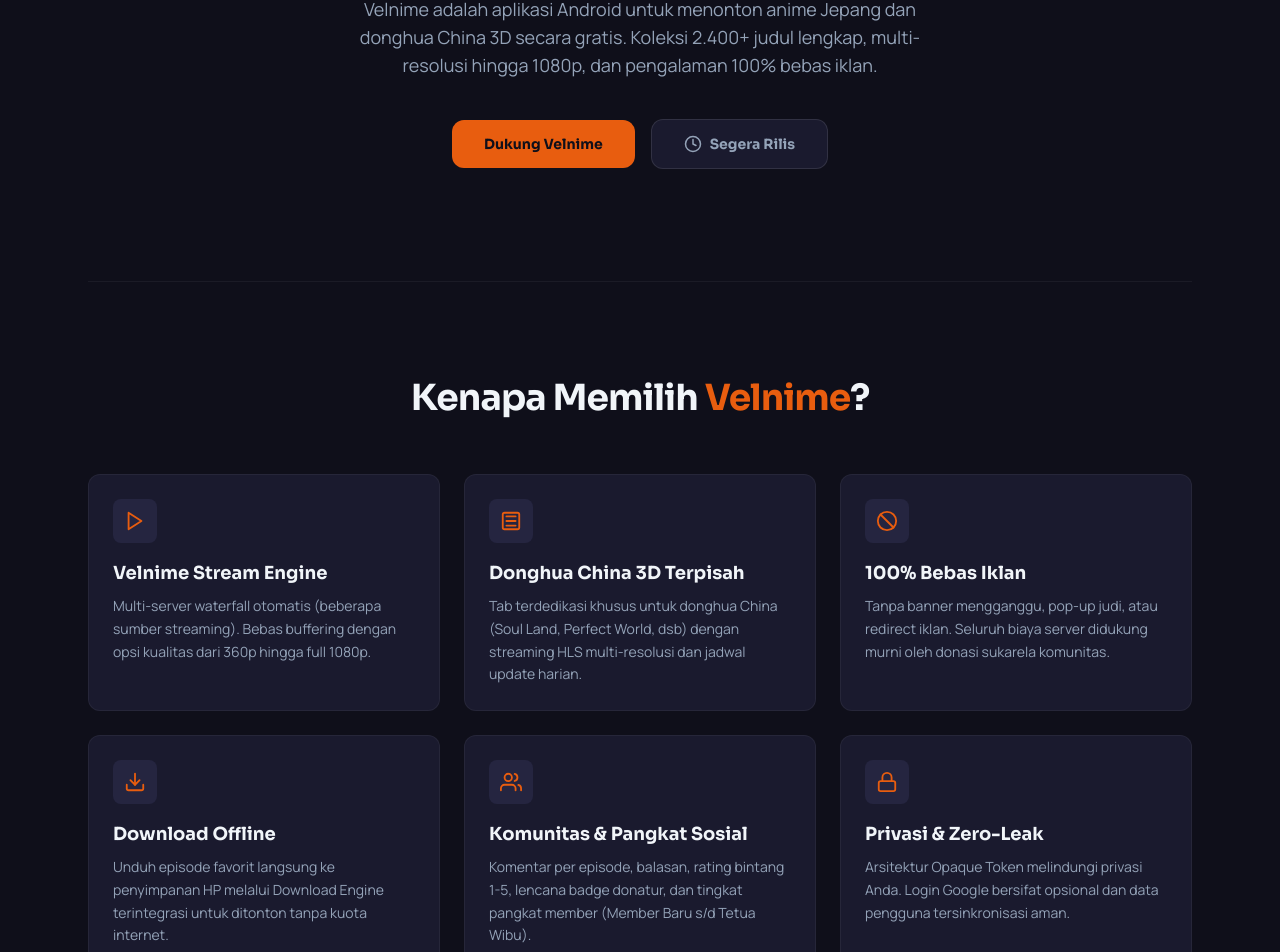
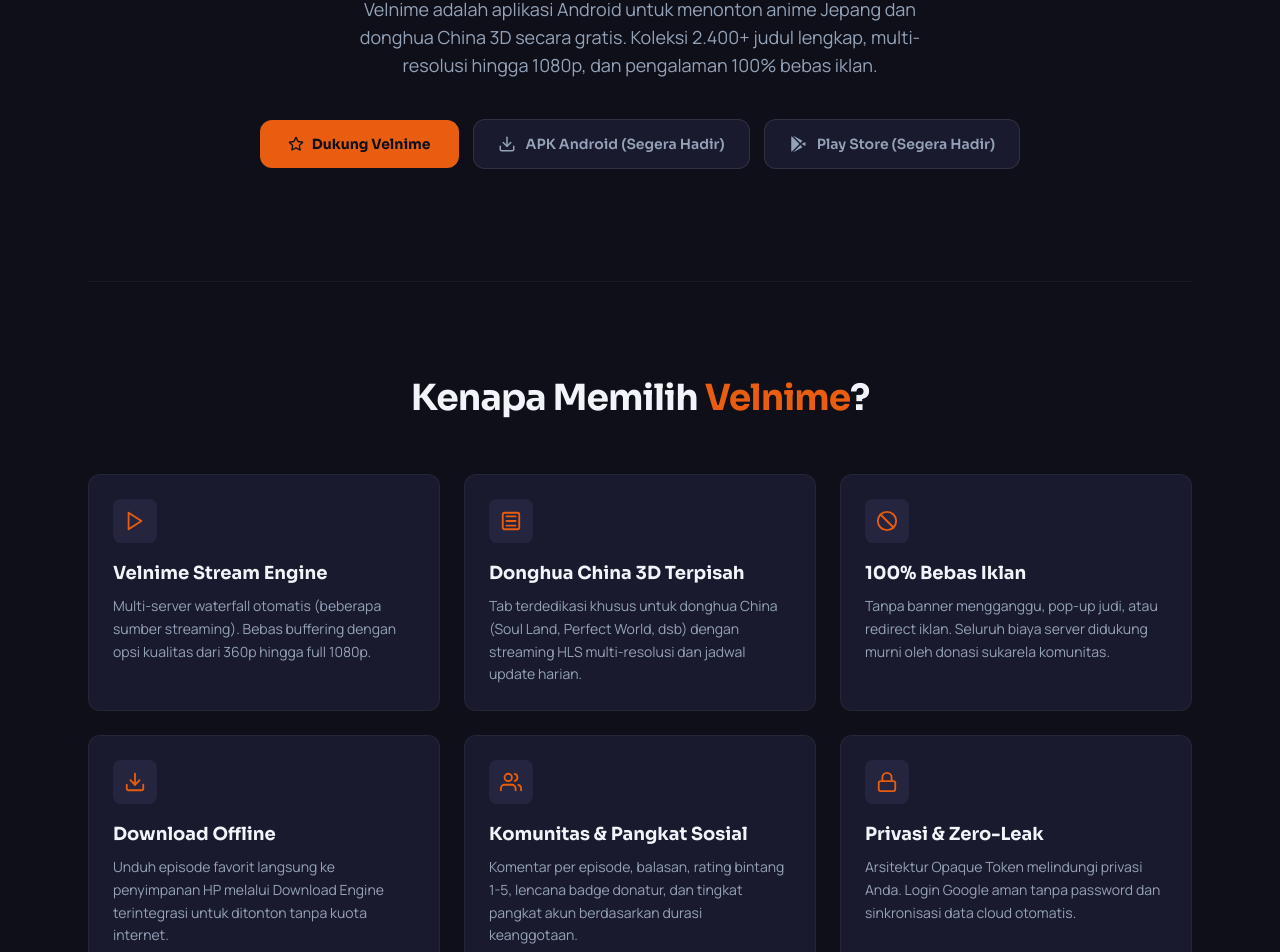
Before and after one commit to Curzyori/velnime, a Next.js app: page / in a window 1280 px wide. Shown: the part 380-1332 px from the top of the page. Built offline with nearby package versions, Linux system fonts and the light colour scheme; no server answers.

Commit message:
feat(home): add dual upcoming badges for APK and Play Store

```diff
--- a/app/(home)/page.tsx
+++ b/app/(home)/page.tsx
@@ -12,7 +12,7 @@
             <svg width="14" height="14" viewBox="0 0 24 24" fill="none" stroke="currentColor" strokeWidth="2" strokeLinecap="round" strokeLinejoin="round"><circle cx="12" cy="12" r="10"/><path d="m9 12 2 2 4-4"/></svg>
             Gratis · Bebas Iklan · Tanpa Sensor
           </span>
-          <h1 className="font-display max-w-3xl text-4xl font-bold leading-[1.05] tracking-tighter sm:text-6xl text-ink">
+          <h1 className="font-display max-w-3xl text-4xl font-bold leading-[1.05] tracking-tighter text-ink sm:text-6xl">
             Streaming anime &amp; donghua,
             <span className="text-accent"> tanpa gangguan.</span>
           </h1>
@@ -21,28 +21,43 @@
             Koleksi 2.400+ judul lengkap, multi-resolusi hingga 1080p, dan pengalaman 100% bebas iklan.
           </p>
 
-          <div className="mt-10 flex flex-col items-center gap-4 sm:flex-row">
+          {/* Action Buttons: Dukung + Segera Hadir APK & Play Store */}
+          <div className="mt-10 flex flex-col items-center justify-center gap-3.5 sm:flex-row">
             <Link
               href="/donate"
-              className="inline-flex min-h-12 items-center gap-2 rounded-xl bg-accent px-8 py-3.5 font-display text-sm font-bold text-canvas transition-transform duration-200 hover:scale-[1.02] active:scale-[0.98]"
+              className="inline-flex min-h-12 w-full sm:w-auto items-center justify-center gap-2 rounded-xl bg-accent px-7 py-3.5 font-display text-sm font-bold text-canvas transition-transform duration-200 hover:scale-[1.02] active:scale-[0.98]"
             >
-              Dukung Velnime
+              <svg width="16" height="16" viewBox="0 0 24 24" fill="none" stroke="currentColor" strokeWidth="2" strokeLinecap="round" strokeLinejoin="round"><polygon points="12 2 15.09 8.26 22 9.27 17 14.14 18.18 21.02 12 17.77 5.82 21.02 7 14.14 2 9.27 8.91 8.26 12 2"/></svg>
+              <span>Dukung Velnime</span>
             </Link>
+
+            {/* APK Android — Segera Hadir */}
             <span
-              className="inline-flex min-h-12 items-center gap-2 rounded-xl border border-white/10 bg-surface px-8 py-3.5 font-display text-sm font-bold text-inkDim cursor-not-allowed"
-              title="Aplikasi sedang dalam tahap persiapan akhir rilis"
+              className="inline-flex min-h-12 w-full sm:w-auto items-center justify-center gap-2.5 rounded-xl border border-white/10 bg-surface px-6 py-3.5 font-display text-sm font-semibold text-inkDim cursor-not-allowed"
+              title="Paket APK Android segera dirilis resmi"
             >
-              <svg width="18" height="18" viewBox="0 0 24 24" fill="none" stroke="currentColor" strokeWidth="2" strokeLinecap="round" strokeLinejoin="round"><circle cx="12" cy="12" r="10"/><polyline points="12 6 12 12 16 14"/></svg>
-              <span>Segera Rilis</span>
+              <svg width="18" height="18" viewBox="0 0 24 24" fill="none" stroke="currentColor" strokeWidth="2" strokeLinecap="round" strokeLinejoin="round"><path d="M21 15v4a2 2 0 0 1-2 2H5a2 2 0 0 1-2-2v-4"/><polyline points="7 10 12 15 17 10"/><line x1="12" y1="15" x2="12" y2="3"/></svg>
+              <span>APK Android (Segera Hadir)</span>
+            </span>
+
+            {/* Google Play Store — Segera Hadir */}
+            <span
+              className="inline-flex min-h-12 w-full sm:w-auto items-center justify-center gap-2.5 rounded-xl border border-white/10 bg-surface px-6 py-3.5 font-display text-sm font-semibold text-inkDim cursor-not-allowed"
+              title="Google Play Store sedang dalam proses peninjauan"
+            >
+              <svg width="18" height="18" viewBox="0 0 24 24" fill="currentColor" aria-hidden="true">
+                <path d="M3.609 1.814L13.792 12 3.61 22.186c-.37-.367-.61-.958-.61-1.686V3.5c0-.728.24-1.319.609-1.686zM15.207 13.414l2.76 2.76-12.91 7.234 10.15-9.994zm0-2.828L5.057.592l12.91 7.234-2.76 2.76zm1.414 1.414l3.771-2.112c.983-.55 1.608-.184 1.608.928v2.368c0 1.112-.625 1.478-1.608.928l-3.771-2.112z"/>
+              </svg>
+              <span>Play Store (Segera Hadir)</span>
             </span>
           </div>
 
           <StatsBar />
         </section>
 
-        {/* Fitur Grid Section (No Emoji, Pure Material SVG Icons) */}
+        {/* Fitur Grid Section */}
         <section id="fitur" className="scroll-mt-24 py-16 sm:py-24 border-t border-white/5">
-          <h2 className="font-display text-center text-3xl font-bold tracking-tight sm:text-4xl text-ink">
+          <h2 className="font-display text-center text-3xl font-bold tracking-tight text-ink sm:text-4xl">
             Kenapa Memilih <span className="text-accent">Velnime</span>?
           </h2>
 
@@ -80,14 +95,14 @@
                 <svg width="22" height="22" viewBox="0 0 24 24" fill="none" stroke="currentColor" strokeWidth="2" strokeLinecap="round" strokeLinejoin="round"><path d="M17 21v-2a4 4 0 0 0-4-4H5a4 4 0 0 0-4 4v2"/><circle cx="9" cy="7" r="4"/><path d="M23 21v-2a4 4 0 0 0-3-3.87"/><path d="M16 3.13a4 4 0 0 1 0 7.75"/></svg>
               }
               title="Komunitas & Pangkat Sosial"
-              desc="Komentar per episode, balasan, rating bintang 1-5, lencana badge donatur, dan tingkat pangkat member (Member Baru s/d Tetua Wibu)."
+              desc="Komentar per episode, balasan, rating bintang 1-5, lencana badge donatur, dan tingkat pangkat akun berdasarkan durasi keanggotaan."
             />
             <FeatureCard
               icon={
                 <svg width="22" height="22" viewBox="0 0 24 24" fill="none" stroke="currentColor" strokeWidth="2" strokeLinecap="round" strokeLinejoin="round"><rect width="18" height="11" x="3" y="11" rx="2" ry="2"/><path d="M7 11V7a5 5 0 0 1 10 0v4"/></svg>
               }
               title="Privasi & Zero-Leak"
-              desc="Arsitektur Opaque Token melindungi privasi Anda. Login Google bersifat opsional dan data pengguna tersinkronisasi aman."
+              desc="Arsitektur Opaque Token melindungi privasi Anda. Login Google aman tanpa password dan sinkronisasi data cloud otomatis."
             />
           </div>
         </section>
@@ -95,7 +110,7 @@
         {/* CTA Section */}
         <section className="py-16 sm:py-24">
           <div className="rounded-2xl border border-accent/20 bg-surface p-10 text-center sm:p-16">
-            <h2 className="font-display text-2xl font-bold tracking-tight sm:text-4xl text-ink">
+            <h2 className="font-display text-2xl font-bold tracking-tight text-ink sm:text-4xl">
               Dukung Velnime Tetap Aktif
             </h2>
             <p className="mx-auto mt-4 max-w-md text-inkDim">
```
